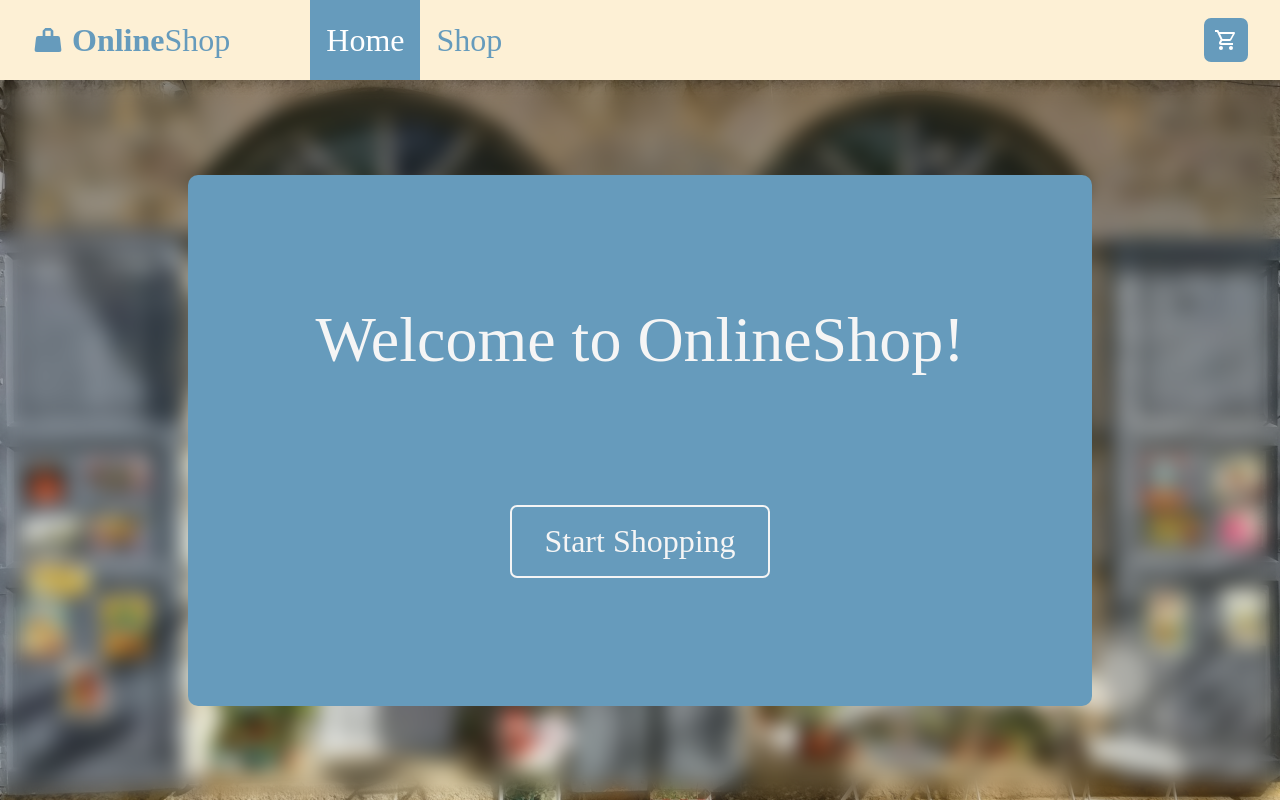
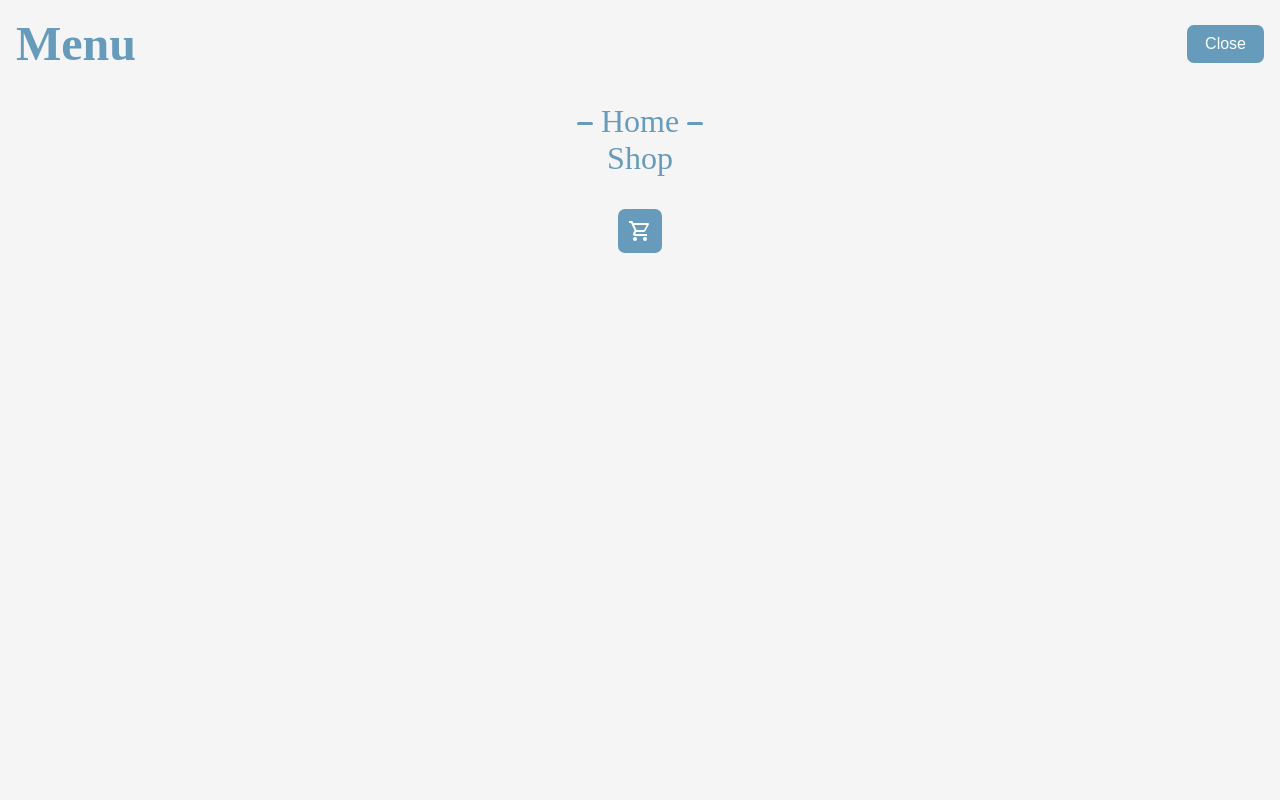
Before and after one commit to matthewb570/odin-shopping-cart, a React (Vite) app: page / in a window 1280 px wide. Built offline with nearby package versions, Linux system fonts and the light colour scheme; no server answers.

Commit message:
Add FullScreenMenu and related styles and implement with navigation links

```diff
--- a/src/components/App.jsx
+++ b/src/components/App.jsx
@@ -8,6 +8,7 @@ import useShopItems from "../hooks/useShopItems";
 function App() {
   const [isCartSideMenuOpen, setIsCartSideMenuOpen] = useState(false);
   const [cartItems, setCartItems] = useState([]);
+  const [isSlidingNavMenuOpen, setIsSlidingNavMenuOpen] = useState(true);
 
   const { shopItems, shopItemsIsLoading, shopItemsError } = useShopItems();
 
@@ -26,6 +27,8 @@ function App() {
         isCartSideMenuOpen={isCartSideMenuOpen}
         setIsCartSideMenuOpen={setIsCartSideMenuOpen}
         cartItems={cartItems}
+        isSlidingNavMenuOpen={isSlidingNavMenuOpen}
+        setIsSlidingNavMenuOpen={setIsSlidingNavMenuOpen}
       />
       <CartSideMenu
         isOpen={isCartSideMenuOpen}
--- /dev/null
+++ b/src/components/menu/FullScreenMenu.jsx
@@ -0,0 +1,13 @@
+import "../../styles/FullScreenMenu.css";
+
+export default function FullScreenMenu({ title, isOpen, setIsOpen, children }) {
+  return (
+    <section className={`full-screen-menu ${isOpen ? "open" : ""}`}>
+      <div className="header">
+        <h2 className="title">{title}</h2>
+        <button onClick={() => setIsOpen(false)}>Close</button>
+      </div>
+      <div className="body">{children}</div>
+    </section>
+  );
+}
--- a/src/components/navigation/NavBar.jsx
+++ b/src/components/navigation/NavBar.jsx
@@ -4,11 +4,14 @@ import Icon from "../icon/Icon";
 import Badge from "../badge/Badge";
 import { NavLink } from "react-router";
 import RouterConfig from "../../router/RouterConfig";
+import FullScreenMenu from "../menu/FullScreenMenu";
 
 export default function NavBar({
   isCartSideMenuOpen,
   setIsCartSideMenuOpen,
   cartItems,
+  isSlidingNavMenuOpen,
+  setIsSlidingNavMenuOpen,
 }) {
   return (
     <nav className="nav-bar">
@@ -24,15 +27,37 @@ export default function NavBar({
         </span>
       </span>
       <span>
-        <Badge
-          badgeText={`${cartItems !== undefined && cartItems !== null && cartItems.length > 0 ? cartItems.length : ""}`}
-        >
-          <CartButton
-            isCartSideMenuOpen={isCartSideMenuOpen}
-            setIsCartSideMenuOpen={setIsCartSideMenuOpen}
-          />
-        </Badge>
+        <BadgeCartButton
+          cartItems={cartItems}
+          isCartSideMenuOpen={isCartSideMenuOpen}
+          setIsCartSideMenuOpen={setIsCartSideMenuOpen}
+        />
       </span>
+      <FullScreenMenu
+        title={"Menu"}
+        isOpen={isSlidingNavMenuOpen}
+        setIsOpen={setIsSlidingNavMenuOpen}
+      >
+        <div className="nav-links">
+          <NavLink
+            to={RouterConfig.HOME_PAGE_PATH}
+            onClick={() => setIsSlidingNavMenuOpen(false)}
+          >
+            Home
+          </NavLink>
+          <NavLink
+            to={RouterConfig.SHOP_PAGE_PATH}
+            onClick={() => setIsSlidingNavMenuOpen(false)}
+          >
+            Shop
+          </NavLink>
+        </div>
+        <BadgeCartButton
+          cartItems={cartItems}
+          isCartSideMenuOpen={isCartSideMenuOpen}
+          setIsCartSideMenuOpen={setIsCartSideMenuOpen}
+        />
+      </FullScreenMenu>
     </nav>
   );
 }
@@ -46,3 +71,20 @@ function Logo() {
     </span>
   );
 }
+
+function BadgeCartButton({
+  cartItems,
+  isCartSideMenuOpen,
+  setIsCartSideMenuOpen,
+}) {
+  return (
+    <Badge
+      badgeText={`${cartItems !== undefined && cartItems !== null && cartItems.length > 0 ? cartItems.length : ""}`}
+    >
+      <CartButton
+        isCartSideMenuOpen={isCartSideMenuOpen}
+        setIsCartSideMenuOpen={setIsCartSideMenuOpen}
+      />
+    </Badge>
+  );
+}
--- /dev/null
+++ b/src/styles/FullScreenMenu.css
@@ -0,0 +1,35 @@
+.full-screen-menu {
+  position: fixed;
+  top: 0;
+  left: 0;
+  width: 100vw;
+  height: 100vh;
+  background-color: var(--soft-white);
+  translate: 100vw;
+  visibility: hidden;
+  opacity: 0;
+  transition:
+    translate ease 0.5s,
+    visibility ease 0.5s,
+    opacity ease 0.5s;
+  padding: var(--mobile-border-padding);
+  box-sizing: border-box;
+}
+
+.full-screen-menu.open {
+  translate: 0;
+  visibility: visible;
+  opacity: 1;
+}
+
+.full-screen-menu .header {
+  display: flex;
+  align-items: center;
+  margin-bottom: 2rem;
+}
+
+.full-screen-menu .header .title {
+  margin: 0;
+  padding: 0;
+  flex: 1;
+}
--- a/src/styles/NavBar.css
+++ b/src/styles/NavBar.css
@@ -61,7 +61,8 @@
   color: white;
 }
 
-.nav-bar .nav-links a::after {
+.nav-bar .nav-links a::after,
+.nav-bar .nav-links a::before {
   content: "";
   width: 0%;
   height: 3px;
@@ -69,10 +70,14 @@
   background-color: #669bbc;
   display: block;
   position: absolute;
-  left: 50%;
   transition:
     width ease 0.3s,
-    left ease 0.3s;
+    left ease 0.3s,
+    right ease 0.3s;
+}
+
+.nav-bar .nav-links a::after {
+  left: 50%;
 }
 
 .nav-bar .nav-links a:hover::after,
@@ -80,3 +85,38 @@
   width: 100%;
   left: 0;
 }
+
+.nav-bar .full-screen-menu .nav-links {
+  display: flex;
+  flex-direction: column;
+}
+
+.nav-bar .full-screen-menu .nav-links a {
+  color: var(--primary-1);
+}
+
+.nav-bar .full-screen-menu .nav-links a::after,
+.nav-bar .full-screen-menu .nav-links a::before {
+  width: 0%;
+  top: 50%;
+}
+
+.nav-bar .full-screen-menu .nav-links a::before {
+  right: 110%;
+}
+
+.nav-bar .full-screen-menu .nav-links a::after {
+  left: 110%;
+}
+
+.nav-bar .full-screen-menu .nav-links a.active::before,
+.nav-bar .full-screen-menu .nav-links a.active::after {
+  width: 20%;
+}
+
+.nav-bar .full-screen-menu .body {
+  display: flex;
+  flex-direction: column;
+  align-items: center;
+  gap: 2rem;
+}
--- a/src/styles/index.css
+++ b/src/styles/index.css
@@ -14,6 +14,8 @@
 
   --icon-height: 1.5rem;
   --icon-width: 1.5rem;
+
+  --mobile-border-padding: 1rem;
 }
 
 body {
```
